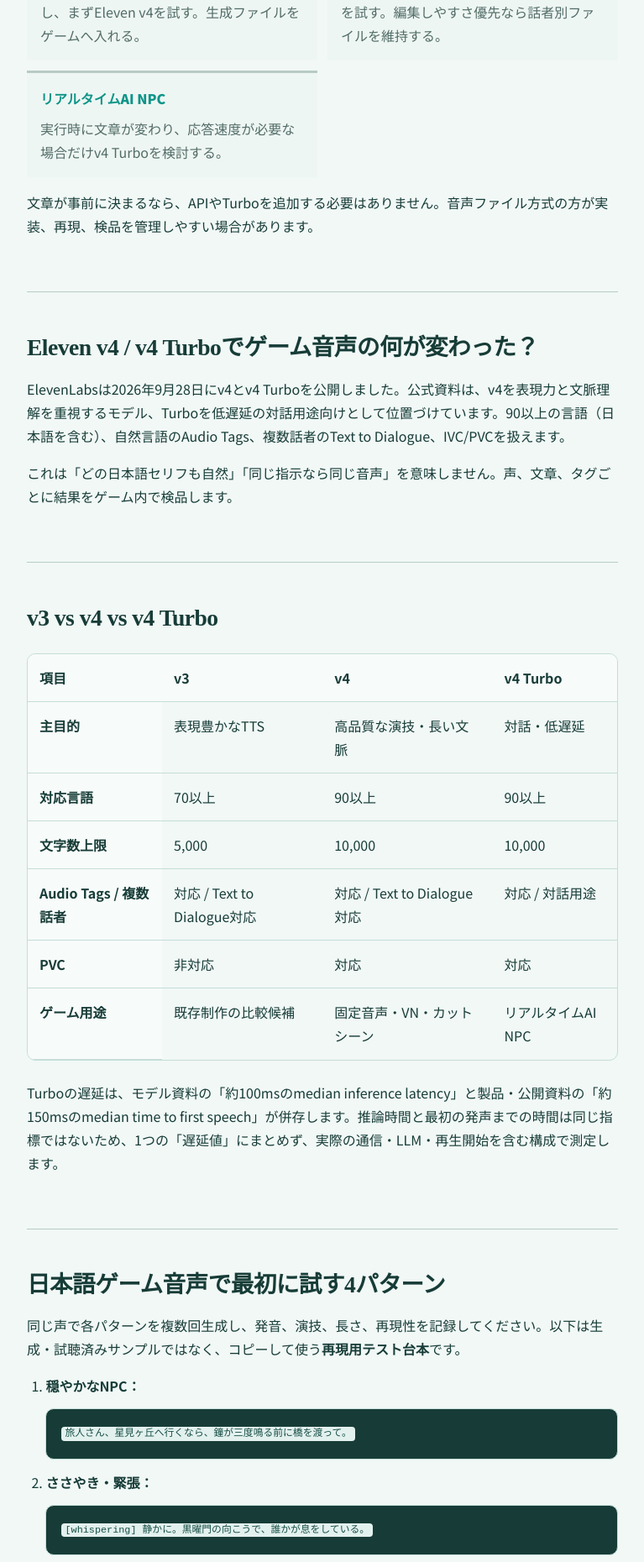
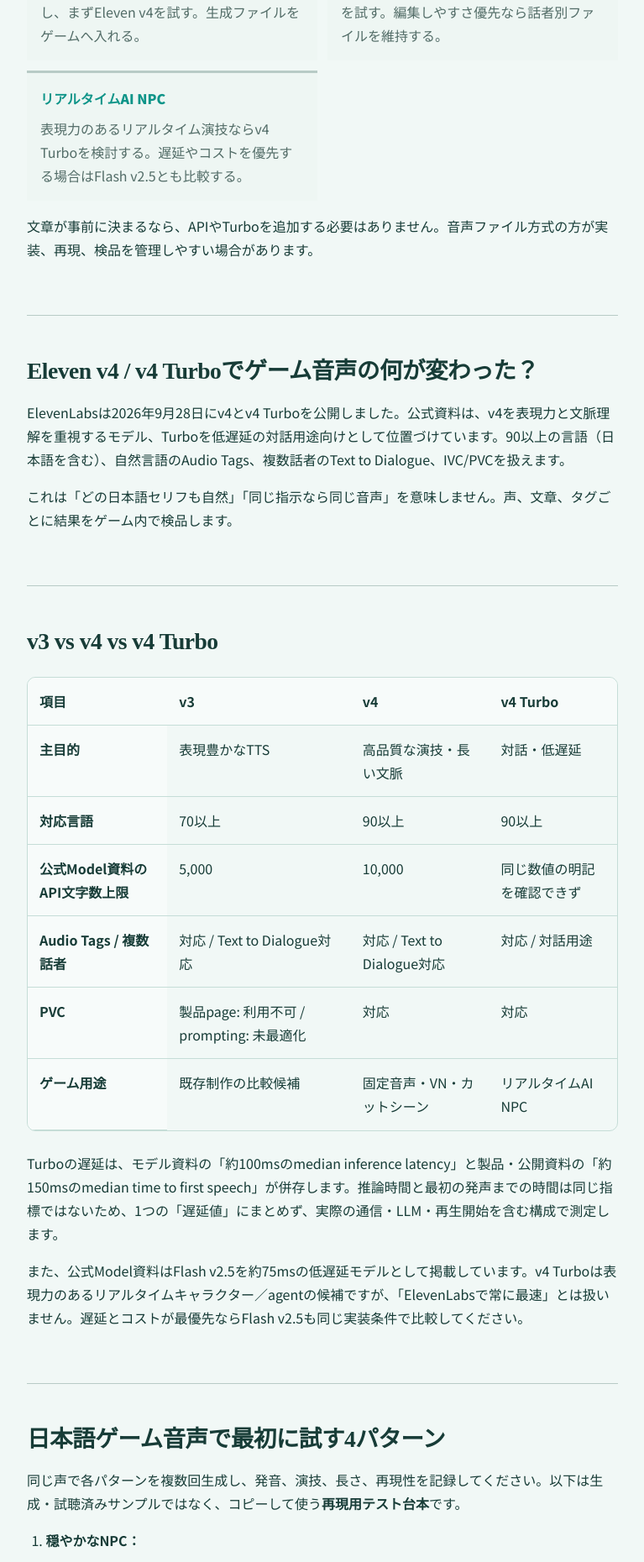
Before and after one commit to komekome898-web/GameAI-Hub, a Next.js app: page /articles/elevenlabs-v4-game-voice in a window 1280 px wide. Shown: the part 1440-3300 px from the top of the page at 84% size, without its empty margins (256-1023 px from the left). Built offline with nearby package versions, Linux system fonts and the light colour scheme; no server answers.

Commit message:
fix: correct ElevenLabs v4 factual claims

```diff
--- a/app/articles/elevenlabs-v4-game-voice/page.tsx
+++ b/app/articles/elevenlabs-v4-game-voice/page.tsx
@@ -57,8 +57,8 @@ export default function ElevenLabsV4GameVoice() {
             <div>
               <dt>リアルタイムAI NPC</dt>
               <dd>
-                実行時に文章が変わり、応答速度が必要な場合だけv4
-                Turboを検討する。
+                表現力のあるリアルタイム演技ならv4 Turboを検討する。遅延やコストを優先する場合はFlash
+                v2.5とも比較する。
               </dd>
             </div>
           </dl>
@@ -105,10 +105,10 @@ export default function ElevenLabsV4GameVoice() {
                   <td>90以上</td>
                 </tr>
                 <tr>
-                  <th>文字数上限</th>
+                  <th>公式Model資料のAPI文字数上限</th>
                   <td>5,000</td>
                   <td>10,000</td>
-                  <td>10,000</td>
+                  <td>同じ数値の明記を確認できず</td>
                 </tr>
                 <tr>
                   <th>Audio Tags / 複数話者</th>
@@ -118,7 +118,7 @@ export default function ElevenLabsV4GameVoice() {
                 </tr>
                 <tr>
                   <th>PVC</th>
-                  <td>非対応</td>
+                  <td>製品page: 利用不可 / prompting: 未最適化</td>
                   <td>対応</td>
                   <td>対応</td>
                 </tr>
@@ -135,6 +135,11 @@ export default function ElevenLabsV4GameVoice() {
             Turboの遅延は、モデル資料の「約100msのmedian inference
             latency」と製品・公開資料の「約150msのmedian time to first
             speech」が併存します。推論時間と最初の発声までの時間は同じ指標ではないため、1つの「遅延値」にまとめず、実際の通信・LLM・再生開始を含む構成で測定します。
+          </p>
+          <p>
+            また、公式Model資料はFlash v2.5を約75msの低遅延モデルとして掲載しています。v4
+            Turboは表現力のあるリアルタイムキャラクター／agentの候補ですが、「ElevenLabsで常に最速」とは扱いません。遅延とコストが最優先ならFlash
+            v2.5も同じ実装条件で比較してください。
           </p>
         </section>
 
@@ -223,12 +228,12 @@ export default function ElevenLabsV4GameVoice() {
           <p>
             Text to Dialogueでは各turnに本文と<code>voice_id</code>
             を割り当て、turnごとにAudio
-            Tagsを置けます。話者数の上限は公式資料に明記されていません。出力は非決定的で、seedは一貫性を改善し得ますが同一結果を保証しません。
+            Tagsを置けます。公式資料は、1つのdialogueに話者数の上限はないと明記しています。ただし、これは大人数のcastを1つの制作単位にまとめる推奨ではありません。場面単位に分け、話者別の編集や差し替えが必要かを先に決めます。出力は非決定的で、seedは一貫性を改善し得ますが同一結果を保証しません。
           </p>
           <p>
             長い会話は場面単位に分けます。公式資料は、大規模な会話生成の信頼性のため1リクエストの
             <code>inputs[].text</code>
-            合計を2,000文字以下にするよう勧めています。ダッシュボードでは本文と設定が同じ場合に最大2回の無料再生成が案内されていますが、現行画面も確認してください。
+            合計を2,000文字以下にするよう勧めています。これは信頼性のためのベストプラクティスであり、上表のモデル／API文字数上限とは別です。ダッシュボードでは本文と設定が同じ場合に最大2回の無料再生成が案内されていますが、現行画面も確認してください。
           </p>
           <ul className="article-checkpoints">
             <li>
@@ -260,7 +265,8 @@ export default function ElevenLabsV4GameVoice() {
           <h2>Voice Cloneとキャラクターの一貫性</h2>
           <p>
             IVC（Instant Voice Cloning）は短い試作、PVC（Professional Voice
-            Cloning）は検証を伴う高忠実度の方式という大まかな違いがあります。v4はIVC/PVCに対応し、v3で非対応だったPVCが戻りました。公式v4資料は既存cloneについてv4向けの再学習・fine-tuningが必要になり得るとしています。
+            Cloning）は検証を伴う高忠実度の方式という大まかな違いがあります。公式v4製品ページはPVCがv3で利用できずv4で戻ったと説明する一方、現行のprompting資料はv3のPVCを「完全には最適化されず、clone品質が下がり得る」と説明しており、公式資料間で表現が一致しません。v4はPVCを明示的にサポートし、PVCやVoice
+            Libraryにはv4が現在の推奨先です。公式v4資料は既存cloneについてv4向けの再学習・fine-tuningが必要になり得るとしています。
           </p>
           <p>
             製品資料には約10秒からのcloning表現がありますが、運用docsは品質のためIVCで約1〜2分、PVCではさらに多い清潔な録音を推奨しています。「10秒がベストプラクティス」とは扱いません。権利、本人同意、商用条件は
--- a/data/articles.ts
+++ b/data/articles.ts
@@ -624,7 +624,7 @@ export const articles = [
     lastVerifiedAt: "2026-09-30",
     author: "AI Iterproof編集部",
     editorialNote:
-      "ElevenLabs公式の機能、v4モデル、API出力形式、料金、規約を2026-09-30に再確認しました。音声の自然さは文章・声・設定で変わるため、代表セリフを実際のゲーム内で検品する手順を基準にしています。",
+      "ElevenLabs公式のv4公開情報を2026-09-30に追加確認しました。既存の機能、Sound Effects、API出力形式、料金、規約の確認日は各sourceに記録しています。音声の自然さは文章・声・設定で変わるため、代表セリフを実際のゲーム内で検品する手順を基準にしています。",
     sources: [
       {
         label: "ElevenLabs: Eleven v4 release",
```
Also changed, not shown: 6 other files (tests, documents, lock files or other folders).
